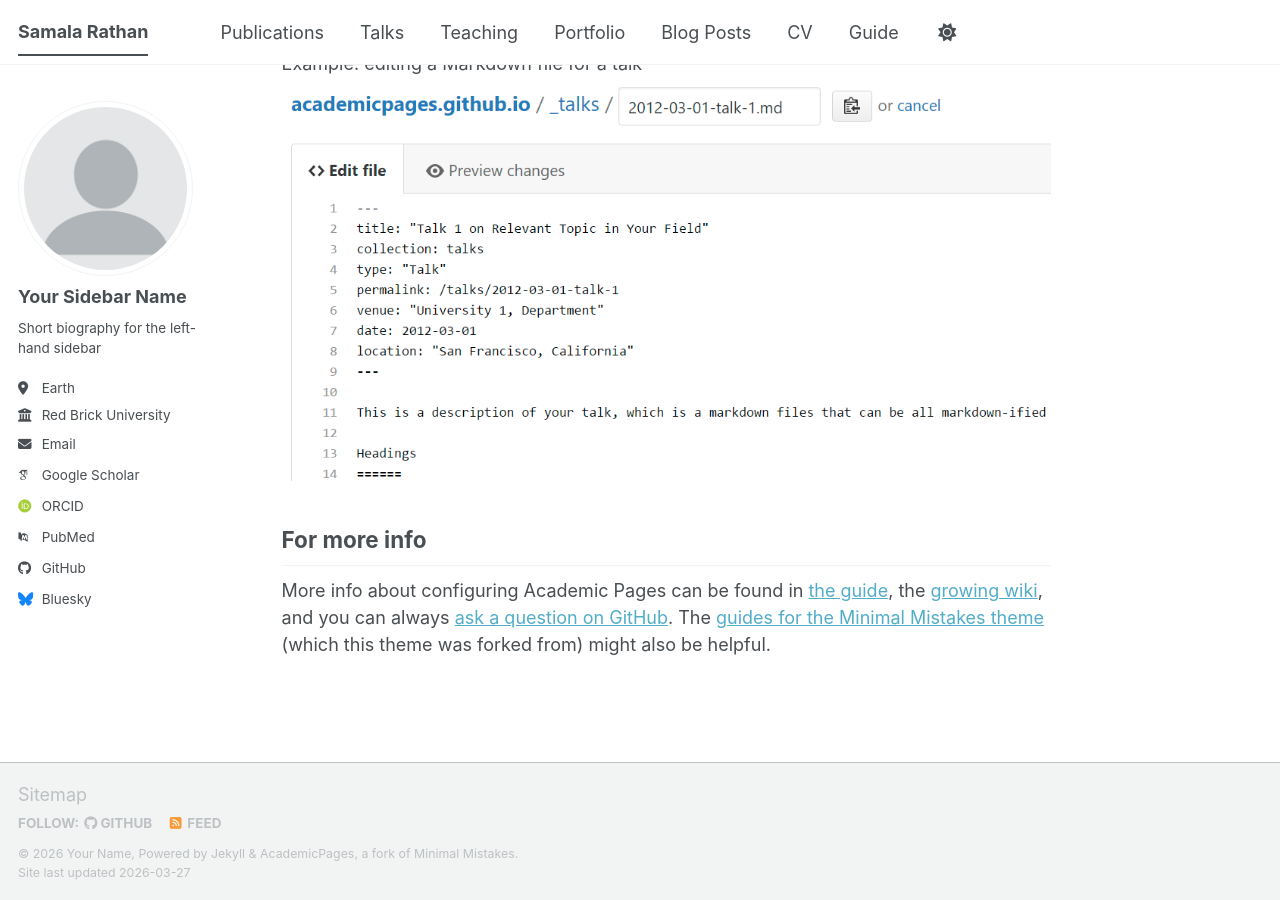
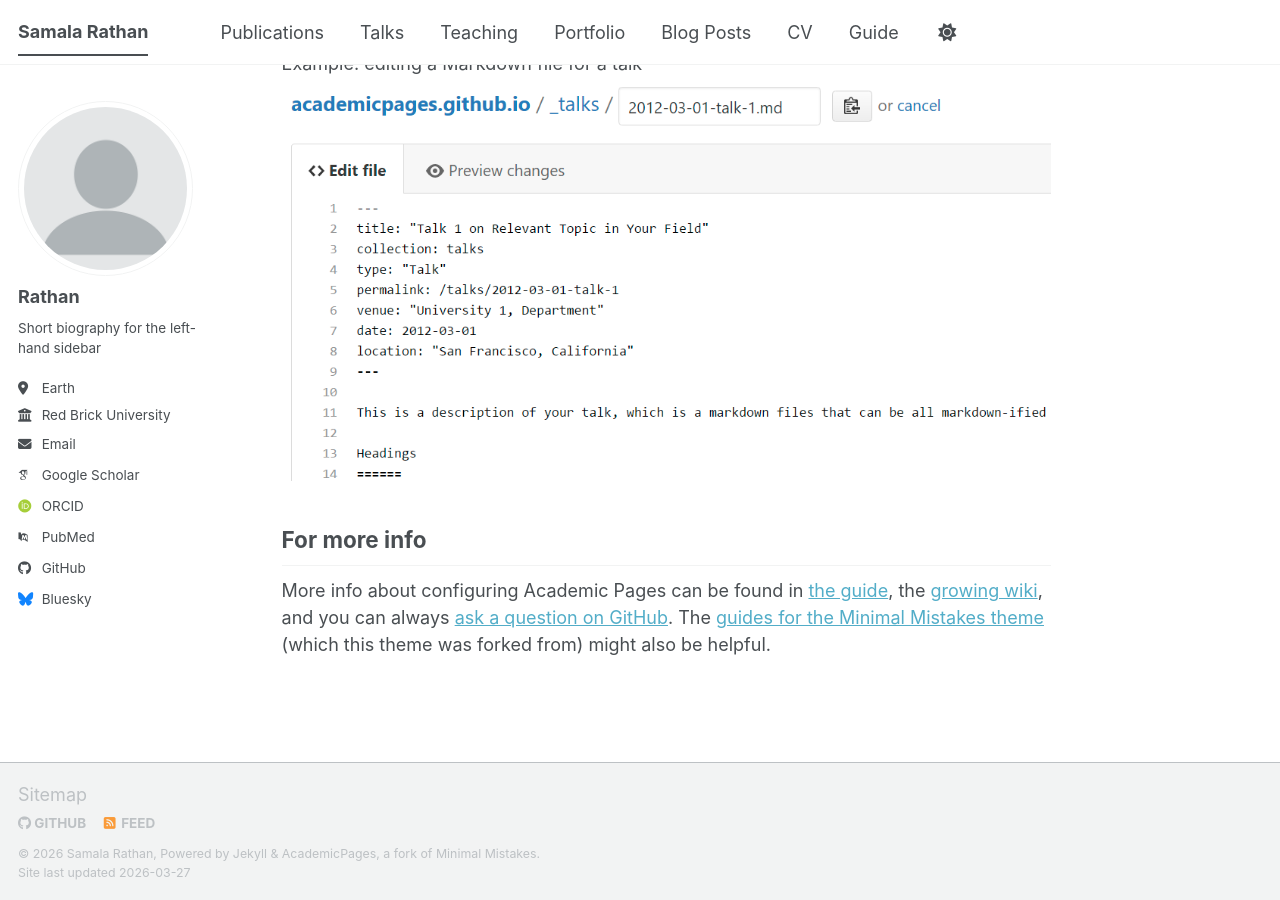
Before and after one commit to Rathan-Samala/rathansamala, a Jekyll site: the page built from _pages/about.md, in a window 1280 px wide and 900 px high, scrolled down 2720 px. Built offline with Jekyll 4.4.1, drawn with Linux system fonts in a browser that asks for light colours; some web fonts are replaced; a script bundle is joined from its source files by our own code; library files that are not in the unit come from our copies.

Commit message:
Update _config.yml

```diff
--- a/_config.yml
+++ b/_config.yml
@@ -7,11 +7,11 @@
 # server process.
 
 # Basic Site Settings
-locale                   : "en-US"
+locale                   : "en-India"
 site_theme               : "default" # The available themes options are "default", "air", "sunrise", "mint", "dirt" and "contrast"
 title                    : "Samala Rathan"
 title_separator          : "-"
-name                     : &name "Your Name"
+name                     : &name "Samala Rathan"
 description              : &description "Your Name's academic portfolio"   # Update this with a general description of your site, this is the default if not overridden by a page
 url                      : https://academicpages.github.io # The base hostname & protocol for your site e.g. "https://[your GitHub username].github.io",
                                                            # or if you already have some other page hosted on Github then use "https://[your GitHub username].github.io/[Your Repo Name]"
@@ -24,7 +24,7 @@
 author:
   # Biographic information
   avatar           : "profile.png"
-  name             : "Your Sidebar Name"
+  name             : "Rathan"
   pronouns         : # example: "she/her"
   bio              : "Short biography for the left-hand sidebar"
   location         : "Earth"
```
